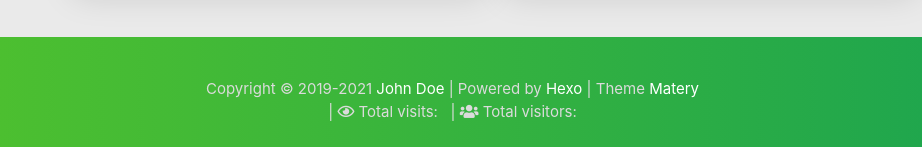
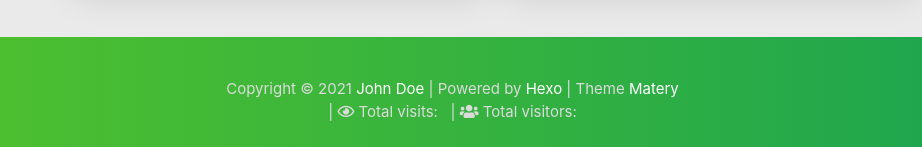
Before and after one commit to chync9121/chync9121.github.io, a plain HTML site: page 2021/11/05/hello-world/index.html in a window 1280 px wide. Shown: the part 2159-2306 px from the top of the page, 0-922 px from the left. Drawn offline with Linux system fonts and the light colour scheme; some packages are replaced by stand-ins of ours; no server answers; a script that the page names is missing.

Commit message:
Site updated: 2021-11-05 19:39:48

```diff
--- a/2021/11/05/hello-world/index.html
+++ b/2021/11/05/hello-world/index.html
@@ -972,7 +972,7 @@
         <div class="col s12 m8 l8 copy-right">
             Copyright&nbsp;&copy;
 
-                <span id="year">2019-2021</span>
+                <span id="year">2021</span>
 
             <a href="/about" target="_blank">John Doe</a>
             |&nbsp;Powered by&nbsp;<a href="https://hexo.io/" target="_blank">Hexo</a>
```
Also changed, not shown: archives/2021/11/index.html (+1 -1 lines), archives/2021/index.html (+1 -1 lines), archives/index.html (+1 -1 lines), index.html (+1 -1 lines).
